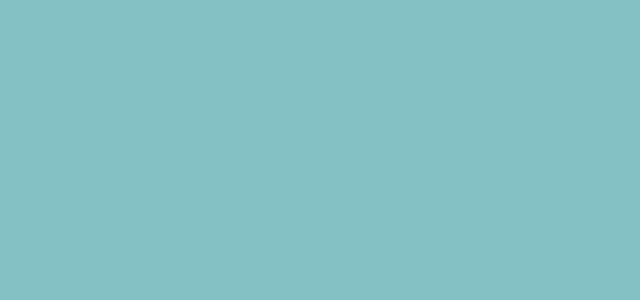
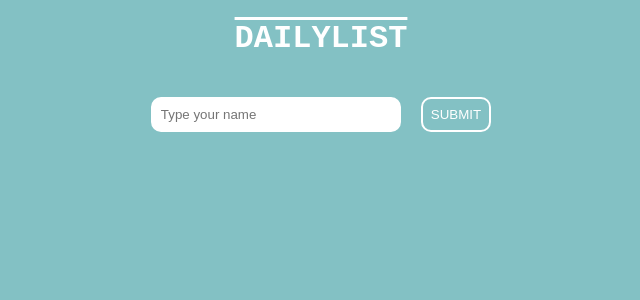
Before and after one commit to babisha/redux-todo-task, a React (Vite) app: page /todo-form in a window 1280 px wide. Before the commit this address had no page. Shown: the top 300 px of the page, without its empty margins (319-959 px from the left). Built offline with nearby package versions, Linux system fonts and the light colour scheme.

Commit message:
added routes, navigation from homepage to todoform

```diff
--- a/package.json
+++ b/package.json
@@ -11,8 +11,10 @@
   },
   "dependencies": {
     "@reduxjs/toolkit": "^1.9.5",
+    "get-google-fonts": "^1.2.2",
     "react": "^18.2.0",
     "react-dom": "^18.2.0",
+    "react-icons-kit": "^2.0.0",
     "react-redux": "^8.1.1",
     "react-router-dom": "^6.14.2"
   },
--- a/src/App.css
+++ b/src/App.css
@@ -11,7 +11,7 @@ body {
   display: flex;
   justify-content: center;
   color: white;
-  padding: 20px 0px 50px;
+  padding: 20px 0px 40px;
   font-family: monospace;
   text-decoration: underline;
   text-decoration-line: overline;
@@ -41,3 +41,29 @@ body {
   font-size: large;
   font-family: cursive;
 }
+
+.container {
+  display: flex;
+  justify-content: center;
+}
+
+.container input {
+  padding: 8px;
+  border-radius: 10px;
+  border-color: white;
+  margin: 0px 10px;
+  border-style: solid;
+  width: 250px;
+}
+
+.container button {
+  padding: 8px;
+  background-color: transparent;
+  border-radius: 10px;
+  border-color: white;
+  border-style: solid;
+  border-width: 2px;
+  margin: 0px 10px;
+
+  color: white;
+}
--- a/src/App.jsx
+++ b/src/App.jsx
@@ -4,20 +4,22 @@ import { useDispatch } from "react-redux";
 import { increment } from "./features/todo/todo-slice";
 import Homepage from "./homepage";
 import { Route, Routes } from "react-router-dom";
+import TodoForm from "./todo-form";
 
 function App() {
-  const [value, setValue] = useState();
+  // const [value, setValue] = useState();
 
-  const dispatch = useDispatch();
-  const handleSubmit = (e) => {
-    e.preventDefault();
-    dispatch(increment({ name: value }));
-  };
+  // const dispatch = useDispatch();
+  // const handleSubmit = (e) => {
+  //   e.preventDefault();
+  //   dispatch(increment({ name: value }));
+  // };
 
   return (
     <>
       <Routes>
         <Route path="/" element={<Homepage />} />
+        <Route path="/todo-form" element={<TodoForm />} />
       </Routes>
 
       {/* <form onSubmit={handleSubmit}>
--- a/src/homepage.jsx
+++ b/src/homepage.jsx
@@ -1,8 +1,15 @@
 import React from "react";
 import "./App.css";
 import Button from "./components/button";
+import { useNavigate } from "react-router-dom";
+import TodoForm from "./todo-form";
 
 function Homepage() {
+  const navigate = useNavigate();
+  const handleButtonClick = () => {
+    navigate("/todo-form");
+  };
+
   return (
     <>
       <div className="header">
@@ -12,7 +19,7 @@ function Homepage() {
         <img src="https://media3.giphy.com/media/v1.Y2lkPTc5MGI3NjExZWUyaWsweGR5emE4d3IyZTltazVtOTFvM2xpM3V2ZjZhN2djaDJuMyZlcD12MV9pbnRlcm5hbF9naWZfYnlfaWQmY3Q9cw/SxFXYgj3u4dXrqOsWv/giphy.gif" />
       </div>
       <div className="primary-button">
-        <Button>VIEW TODO LISTS</Button>
+        <button onClick={handleButtonClick}>VIEW TODO LISTS</button>
       </div>
     </>
   );
--- /dev/null
+++ b/src/todo-form.jsx
@@ -0,0 +1,35 @@
+import React, { useState } from "react";
+import { useDispatch } from "react-redux";
+import { increment } from "./features/todo/todo-slice";
+import Button from "./components/button";
+import "./App.css";
+
+function TodoForm() {
+  const [value, setValue] = useState("");
+
+  const dispatch = useDispatch();
+  const handleSubmit = (e) => {
+    e.preventDefault();
+    dispatch(increment({ name: value }));
+  };
+  return (
+    <>
+      <div className="header">
+        <h1>DAILYLIST</h1>
+      </div>
+      <div>
+        <form className="container" onSubmit={handleSubmit}>
+          <input
+            type="text"
+            placeholder="Type your name"
+            value={value}
+            onChange={(e) => setValue(e.target.value)}
+          />
+          <Button>SUBMIT</Button>
+        </form>
+      </div>
+    </>
+  );
+}
+
+export default TodoForm;
```
Also changed, not shown: src/store/rootReducer.js (added), src/todoapp/actions/index.js (added), src/todoapp/reducers/operations.js (added), 1 other file (tests, documents, lock files or other folders).
